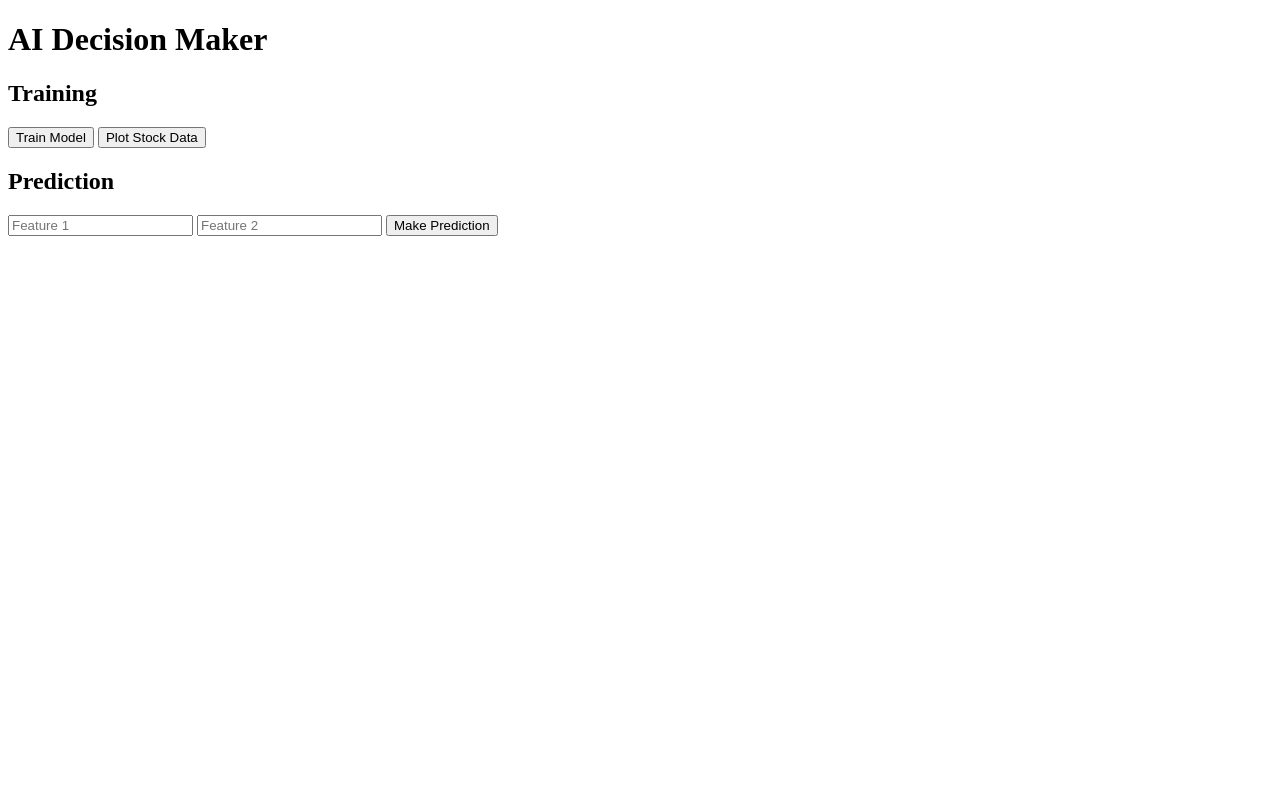
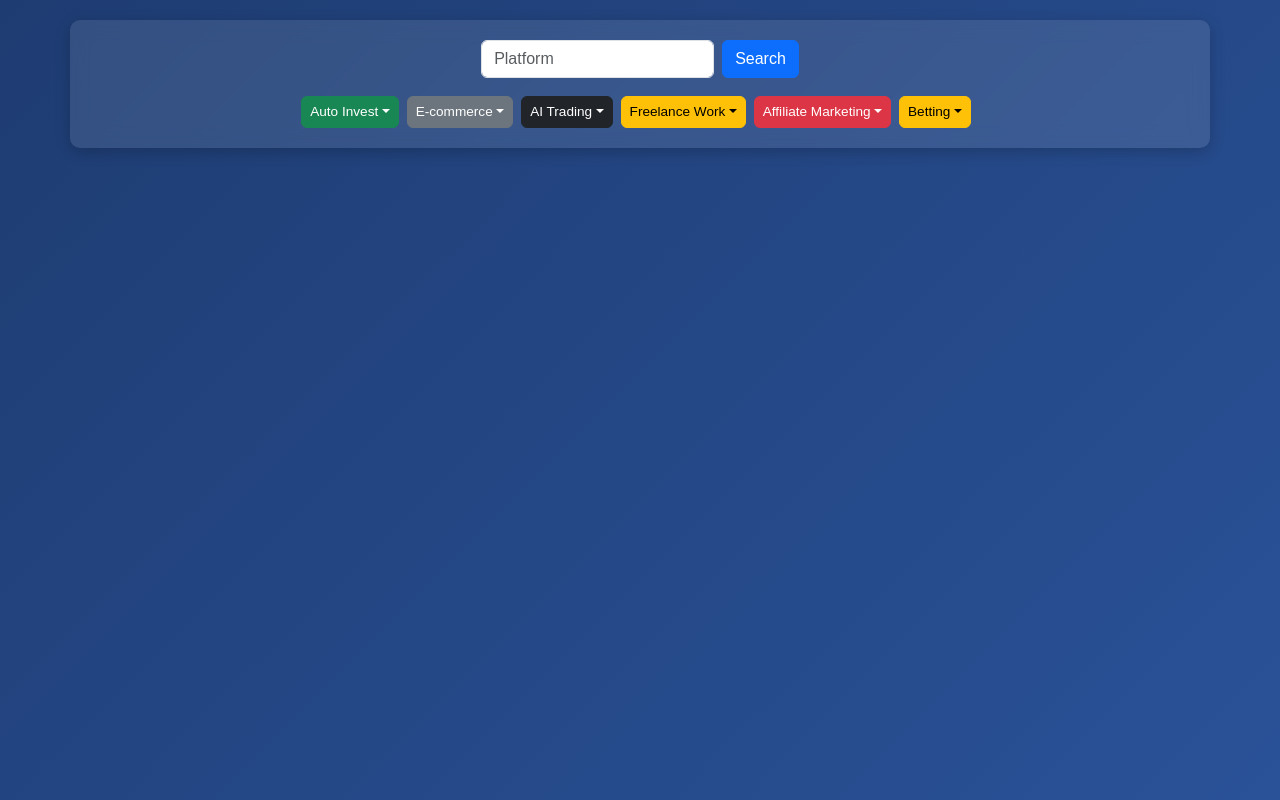
Before and after one commit to nammi1983/money, a Flask app: page / in a window 1280 px wide. Run offline with Flask 3, Linux system fonts and the light colour scheme; some libraries are stand-ins or nearby versions.

Commit message:
Add files via upload
Index.html updated

```diff
--- a/app.py
+++ b/app.py
@@ -1,55 +1,100 @@
 import os
 from flask import Flask, render_template, request, jsonify
+from flask_wtf.csrf import CSRFProtect
+from flask_talisman import Talisman
+from flask_limiter import Limiter
+from flask_limiter.util import get_remote_address
 from app.models import train_reinforcement_learning_model
-from app.utils import enforce_policies, plot_stock_data
+from app.utils import (
+    enforce_policies,
+    plot_stock_data,
+    auto_invest,
+    automate_freelance_work,
+    manage_affiliate_marketing,
+    optimize_ecommerce,
+    adaptive_ai_trading,
+    self_learning_ai,
+    auto_error_fix,
+    detect_fraud,
+    recognize_voice,
+    recognize_face
+)
 
-# Initialize the Flask app
-app = Flask(__name__)
+# Initialize the Flask app and set the template folder to E:\money\templates
+app = Flask(__name__, template_folder=r"E:\money\templates")
 
-# Define the home route
+# Set secret key for CSRF protection
+app.config["SECRET_KEY"] = os.environ.get("SECRET_KEY", "default-secret-key")
+
+# Enable CSRF protection
+csrf = CSRFProtect(app)
+
+# Define a custom Content Security Policy to allow external links for our dropdowns
+csp = {
+    'default-src': [
+        '\'self\'',
+        'https://www.robinhood.com',
+        'https://www.etrade.com',
+        'https://www.tdameritrade.com',
+        'https://www.fiverr.com',
+        'https://www.upwork.com',
+        'https://www.freelancer.com',
+        'https://affiliate-program.amazon.com',
+        'https://www.clickbank.com',
+        'https://www.cj.com',
+        'https://www.shopify.com',
+        'https://www.bigcommerce.com',
+        'https://woocommerce.com',
+        'https://www.etoro.com',
+        'https://www.interactivebrokers.com'
+    ]
+}
+
+# Add security headers using Talisman with custom CSP (disable HTTPS for development)
+Talisman(app, force_https=False, content_security_policy=csp)
+
+# Enable rate limiting
+limiter = Limiter(get_remote_address, app=app, default_limits=["200 per day", "50 per hour"])
+
+# Define the home route that serves index.html from E:\money\templates
 @app.route("/")
 def home():
     return render_template("index.html")
 
-# Define the train route
-@app.route("/train", methods=["POST"])
-def train():
+# Define fraud detection route
+@app.route("/detect-fraud", methods=["POST"])
+@limiter.limit("10 per minute")
+def fraud_detection_route():
     try:
-        model = train_reinforcement_learning_model()
-        return jsonify({"message": "Model trained successfully!"})
+        data = request.json
+        result = detect_fraud(data)
+        return jsonify({"message": result})
     except Exception as e:
         return jsonify({"error": str(e)}), 500
 
-# Define the predict route
-@app.route("/predict", methods=["POST"])
-def predict():
+# Define voice recognition route
+@app.route("/recognize-voice", methods=["POST"])
+@limiter.limit("10 per minute")
+def voice_recognition_route():
     try:
-        data = request.json
-        if not data or "feature1" not in data or "feature2" not in data:
-            return jsonify({"error": "Invalid input data"}), 400
-
-        feature1 = float(data["feature1"])
-        feature2 = float(data["feature2"])
-        prediction = enforce_policies(feature1 + feature2)
-        return jsonify({"prediction": prediction})
+        audio_data = request.files["audio"]
+        result = recognize_voice(audio_data)
+        return jsonify({"message": result})
     except Exception as e:
         return jsonify({"error": str(e)}), 500
 
-# Define the plot route
-@app.route("/plot", methods=["POST"])
-def plot():
+# Define face recognition route
+@app.route("/recognize-face", methods=["POST"])
+@limiter.limit("10 per minute")
+def face_recognition_route():
     try:
-        data = request.json
-        if not data or "symbol" not in data:
-            return jsonify({"error": "Invalid input data"}), 400
-
-        symbol = data["symbol"]
-        dates, prices = plot_stock_data(symbol)  # Fetch and return data
-        return jsonify({"dates": dates, "prices": prices})
+        image_data = request.files["image"]
+        result = recognize_face(image_data)
+        return jsonify({"message": result})
     except Exception as e:
         return jsonify({"error": str(e)}), 500
 
 # Run the app
 if __name__ == "__main__":
-    port = int(os.environ.get("PORT", 8000))  # Use Render's PORT or default to 8000
-    app.run(host="0.0.0.0", port=port)
+    port = int(os.environ.get("PORT", 8000))  # Use environment PORT or default to 8000
+    app.run(host="0.0.0.0", port=port, debug=False)  # Production mode
--- a/templates/index.html
+++ b/templates/index.html
@@ -1,64 +1,127 @@
 <!DOCTYPE html>
 <html lang="en">
 <head>
-    <meta charset="UTF-8">
-    <meta name="viewport" content="width=device-width, initial-scale=1.0">
-    <title>AI Decision Maker</title>
-    <script src="https://cdn.plot.ly/plotly-latest.min.js"></script>
+  <meta charset="UTF-8" />
+  <meta http-equiv="X-UA-Compatible" content="IE=edge" />
+  <meta name="viewport" content="width=device-width, initial-scale=1.0, maximum-scale=1, user-scalable=no" />
+  <title>AI Money-Earning Assistant</title>
+  <link rel="manifest" href="/manifest.json" />
+  <link rel="icon" type="image/png" href="/static/favicon.png" />
+  <link rel="stylesheet" href="https://cdnjs.cloudflare.com/ajax/libs/bootstrap/5.3.0/css/bootstrap.min.css" />
+  <style>
+    body {
+      background: linear-gradient(135deg, #1e3c72, #2a5298);
+      color: white;
+      height: 100vh;
+      margin: 0;
+      padding: 20px;
+      font-family: Arial, sans-serif;
+    }
+    .box {
+      background: rgba(255, 255, 255, 0.1);
+      backdrop-filter: blur(10px);
+      padding: 20px;
+      border-radius: 10px;
+      box-shadow: 0 4px 15px rgba(0, 0, 0, 0.2);
+    }
+    .small-btn {
+      font-size: 0.75rem;
+      padding: 4px 8px;
+    }
+    .action-buttons {
+      flex-wrap: wrap;
+      justify-content: center;
+      margin-top: 10px;
+    }
+    .dropdown button {
+      font-size: 0.85rem;
+      padding: 5px 8px;
+    }
+  </style>
 </head>
 <body>
-    <h1>AI Decision Maker</h1>
+  <div class="container box">
+    <div class="row">
+      <div class="col-12 d-flex flex-column align-items-center">
+        <form id="platformForm" class="d-flex mb-2">
+          <input type="text" id="platformInput" class="form-control small-input me-2" placeholder="Platform" />
+          <button type="submit" class="btn btn-primary">Search</button>
+        </form>
+        <div class="action-buttons d-flex flex-wrap">
+          <div class="dropdown me-2">
+            <button class="btn btn-success dropdown-toggle small-btn" type="button" id="autoInvestDropdown" data-bs-toggle="dropdown" aria-expanded="false">Auto Invest</button>
+            <ul class="dropdown-menu" aria-labelledby="autoInvestDropdown">
+              <li><a class="dropdown-item" href="https://www.robinhood.com" target="_blank">Robinhood</a></li>
+              <li><a class="dropdown-item" href="https://www.etrade.com" target="_blank">E*Trade</a></li>
+              <li><a class="dropdown-item" href="https://www.tdameritrade.com" target="_blank">TD Ameritrade</a></li>
+            </ul>
+          </div>
+          <div class="dropdown me-2">
+            <button class="btn btn-secondary dropdown-toggle small-btn" type="button" id="ecommerceDropdown" data-bs-toggle="dropdown" aria-expanded="false">E-commerce</button>
+            <ul class="dropdown-menu" aria-labelledby="ecommerceDropdown">
+              <li><a class="dropdown-item" href="https://www.shopify.com" target="_blank">Shopify</a></li>
+              <li><a class="dropdown-item" href="https://www.bigcommerce.com" target="_blank">BigCommerce</a></li>
+              <li><a class="dropdown-item" href="https://woocommerce.com" target="_blank">WooCommerce</a></li>
+            </ul>
+          </div>
+          <div class="dropdown me-2">
+            <button class="btn btn-dark dropdown-toggle small-btn" type="button" id="aiTradingDropdown" data-bs-toggle="dropdown" aria-expanded="false">AI Trading</button>
+            <ul class="dropdown-menu" aria-labelledby="aiTradingDropdown">
+              <li><a class="dropdown-item" href="https://www.etoro.com" target="_blank">eToro</a></li>
+              <li><a class="dropdown-item" href="https://www.robinhood.com" target="_blank">Robinhood</a></li>
+              <li><a class="dropdown-item" href="https://www.interactivebrokers.com" target="_blank">Interactive Brokers</a></li>
+              <!-- Added more AI trading apps -->
+              <li><a class="dropdown-item" href="https://www.cryptohopper.com" target="_blank">CryptoHopper</a></li>
+              <li><a class="dropdown-item" href="https://www.tradewave.net" target="_blank">TradeWave</a></li>
+              <li><a class="dropdown-item" href="https://www.3commas.io" target="_blank">3Commas</a></li>
+              <li><a class="dropdown-item" href="https://www.zenbot.org" target="_blank">Zenbot</a></li>
+              <li><a class="dropdown-item" href="https://www.cinchapi.com" target="_blank">Cinchapi AI</a></li>
+              <li><a class="dropdown-item" href="https://www.tradingview.com" target="_blank">TradingView</a></li>
+            </ul>
+          </div>
+          <div class="dropdown me-2">
+            <button class="btn btn-warning dropdown-toggle small-btn" type="button" id="freelanceDropdown" data-bs-toggle="dropdown" aria-expanded="false">Freelance Work</button>
+            <ul class="dropdown-menu" aria-labelledby="freelanceDropdown">
+              <li><a class="dropdown-item" href="https://www.fiverr.com" target="_blank">Fiverr</a></li>
+              <li><a class="dropdown-item" href="https://www.upwork.com" target="_blank">Upwork</a></li>
+              <li><a class="dropdown-item" href="https://www.freelancer.com" target="_blank">Freelancer</a></li>
+            </ul>
+          </div>
+          <div class="dropdown me-2">
+            <button class="btn btn-danger dropdown-toggle small-btn" type="button" id="affiliateDropdown" data-bs-toggle="dropdown" aria-expanded="false">Affiliate Marketing</button>
+            <ul class="dropdown-menu" aria-labelledby="affiliateDropdown">
+              <li><a class="dropdown-item" href="https://affiliate-program.amazon.com" target="_blank">Amazon Associates</a></li>
+              <li><a class="dropdown-item" href="https://www.clickbank.com" target="_blank">ClickBank</a></li>
+              <li><a class="dropdown-item" href="https://www.cj.com" target="_blank">CJ Affiliate</a></li>
+            </ul>
+          </div>
+          <!-- Betting Dropdown with Casino Apps Added -->
+          <div class="dropdown me-2">
+            <button class="btn btn-warning dropdown-toggle small-btn" type="button" id="bettingDropdown" data-bs-toggle="dropdown" aria-expanded="false">Betting</button>
+            <ul class="dropdown-menu" aria-labelledby="bettingDropdown">
+              <li><a class="dropdown-item" href="https://www.bet365.com" target="_blank">Bet365</a></li>
+              <li><a class="dropdown-item" href="https://www.unibet.com" target="_blank">Unibet</a></li>
+              <li><a class="dropdown-item" href="https://www.paddypower.com" target="_blank">Paddy Power</a></li>
+              <!-- Genium Betting Platform -->
+              <li><a class="dropdown-item" href="https://www.genium.com" target="_blank">Genium Betting</a></li>
+              <!-- Casino Apps Added Here -->
+              <li><a class="dropdown-item" href="https://www.888casino.com" target="_blank">888 Casino</a></li>
+              <li><a class="dropdown-item" href="https://www.betfaircasino.com" target="_blank">Betfair Casino</a></li>
+              <li><a class="dropdown-item" href="https://www.williamhill.com" target="_blank">William Hill Casino</a></li>
+              <li><a class="dropdown-item" href="https://www.mrgreen.com" target="_blank">Mr Green Casino</a></li>
+            </ul>
+          </div>
+        </div>
+      </div>
+    </div>
+  </div>
 
-    <!-- Training Tab -->
-    <div>
-        <h2>Training</h2>
-        <button onclick="trainModel()">Train Model</button>
-        <button onclick="plotStockData()">Plot Stock Data</button>
-        <div id="plot"></div>
-    </div>
-
-    <!-- Prediction Tab -->
-    <div>
-        <h2>Prediction</h2>
-        <input type="number" id="feature1" placeholder="Feature 1">
-        <input type="number" id="feature2" placeholder="Feature 2">
-        <button onclick="makePrediction()">Make Prediction</button>
-        <p id="prediction-result"></p>
-    </div>
-
-    <script>
-        async function trainModel() {
-            const response = await fetch("/train", { method: "POST" });
-            const result = await response.json();
-            alert(result.message);
-        }
-
-        async function makePrediction() {
-            const feature1 = document.getElementById("feature1").value;
-            const feature2 = document.getElementById("feature2").value;
-            const response = await fetch("/predict", {
-                method: "POST",
-                headers: { "Content-Type": "application/json" },
-                body: JSON.stringify({ feature1, feature2 }),
-            });
-            const result = await response.json();
-            document.getElementById("prediction-result").innerText = `Prediction: ${result.prediction}`;
-        }
-
-        async function plotStockData() {
-            const response = await fetch("/plot", {
-                method: "POST",
-                headers: { "Content-Type": "application/json" },
-                body: JSON.stringify({ symbol: "AAPL" }),
-            });
-            const result = await response.json();
-            const plotDiv = document.getElementById("plot");
-            Plotly.newPlot(plotDiv, [{
-                x: result.dates,
-                y: result.prices,
-                type: "line",
-            }]);
-        }
-    </script>
+  <script>
+    function runBackgroundTasks() {
+      console.log("Background monitoring started...");
+    }
+    document.addEventListener("DOMContentLoaded", runBackgroundTasks);
+  </script>
+  <script src="https://cdnjs.cloudflare.com/ajax/libs/bootstrap/5.3.0/js/bootstrap.bundle.min.js"></script>
 </body>
 </html>
```
Also changed, not shown: app/utils.py (+95 -4 lines), requirements.txt (+6 -5 lines).
